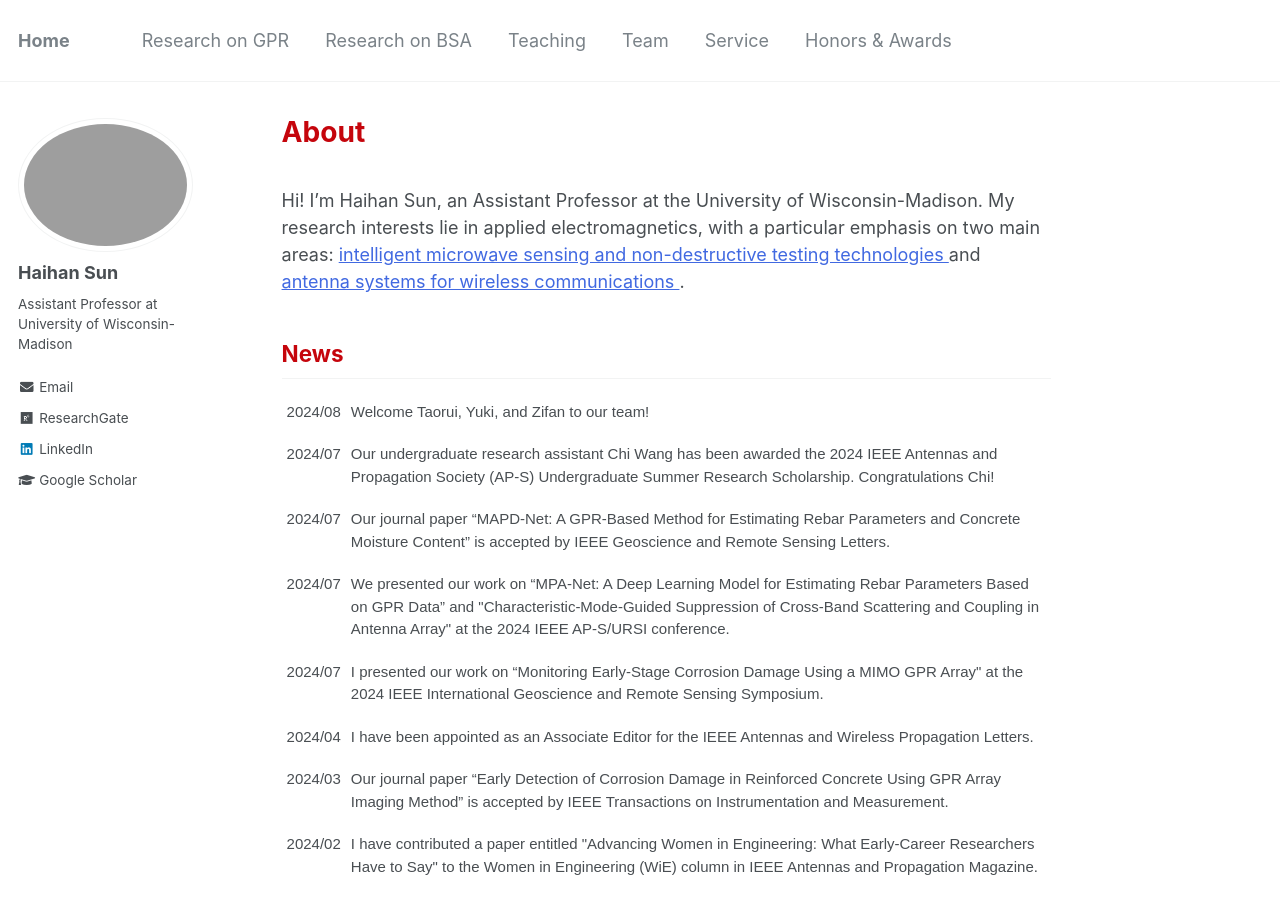
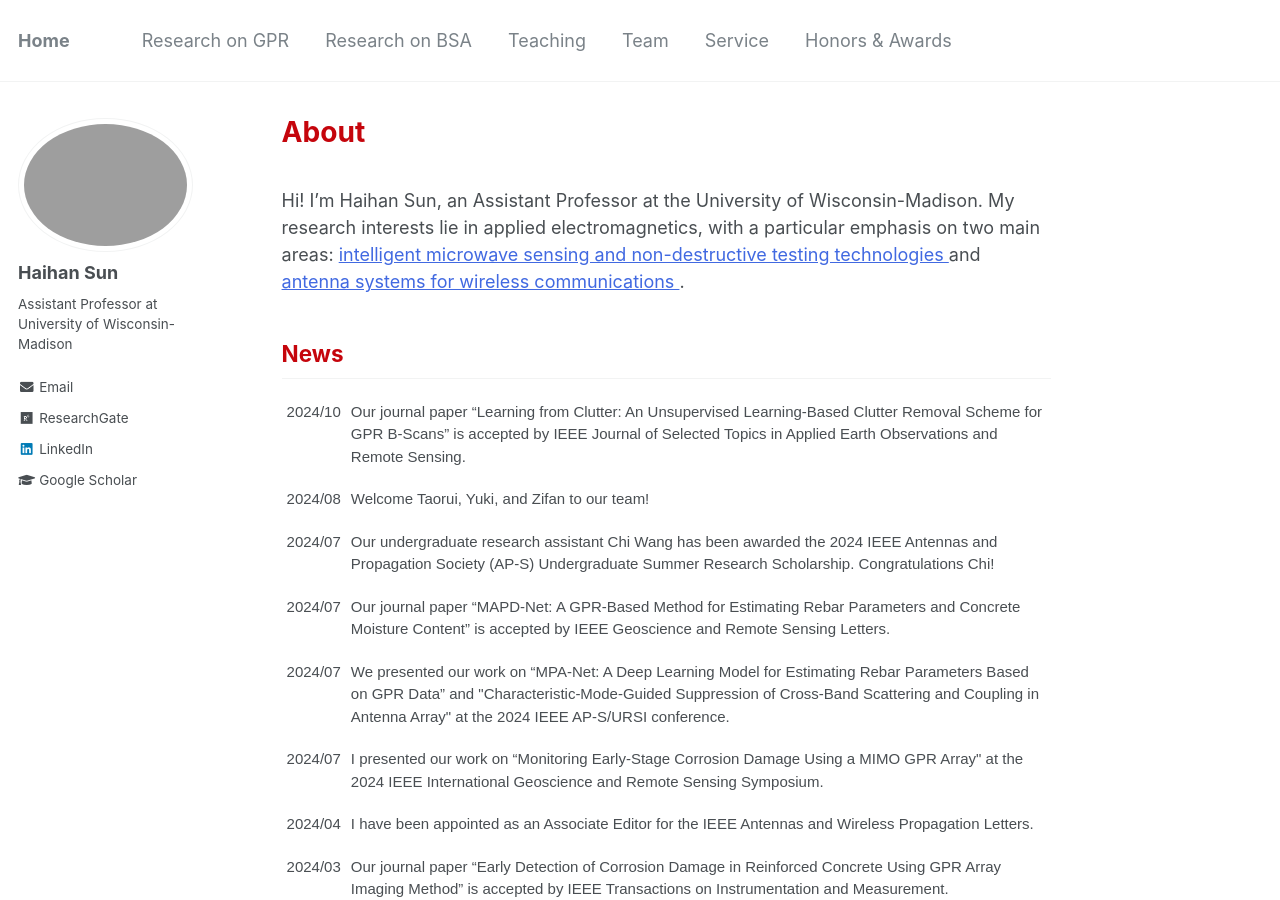
Before and after one commit to Haihan-Sun/Haihan-Sun.github.io, a Jekyll site: the page built from _pages/about.md, in a window 1280 px wide and 900 px high. Built offline with Jekyll 4.4.1, drawn with Linux system fonts in a browser that asks for light colours.

Commit message:
Update about.md

```diff
--- a/_pages/about.md
+++ b/_pages/about.md
@@ -27,6 +27,11 @@ Hi! I'm Haihan Sun, an Assistant Professor at the University of Wisconsin-Madiso
 ------
 <table class="tg">
 <tbody>
+  <tr>
+    <td class="tg-ko0z">2024/10</td>
+    <td class="tg-ko0z"> Our journal paper “Learning from Clutter: An Unsupervised Learning-Based Clutter Removal Scheme for GPR B-Scans” is accepted by IEEE Journal of Selected Topics in Applied Earth Observations and Remote Sensing.  </td>
+  </tr>
+
   <tr>
     <td class="tg-ko0z">2024/08</td>
     <td class="tg-ko0z"> Welcome Taorui, Yuki, and Zifan to our team!  </td>
```
